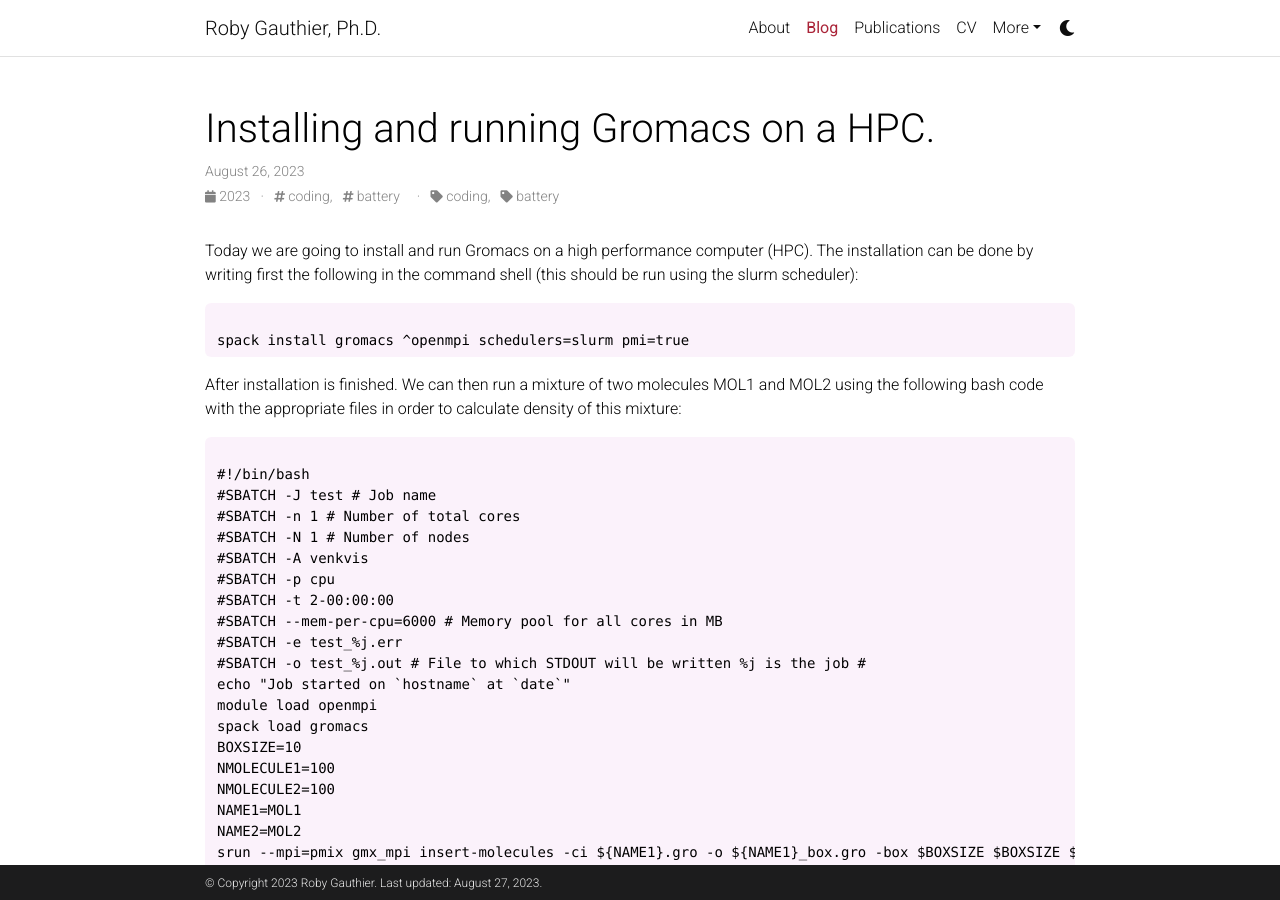
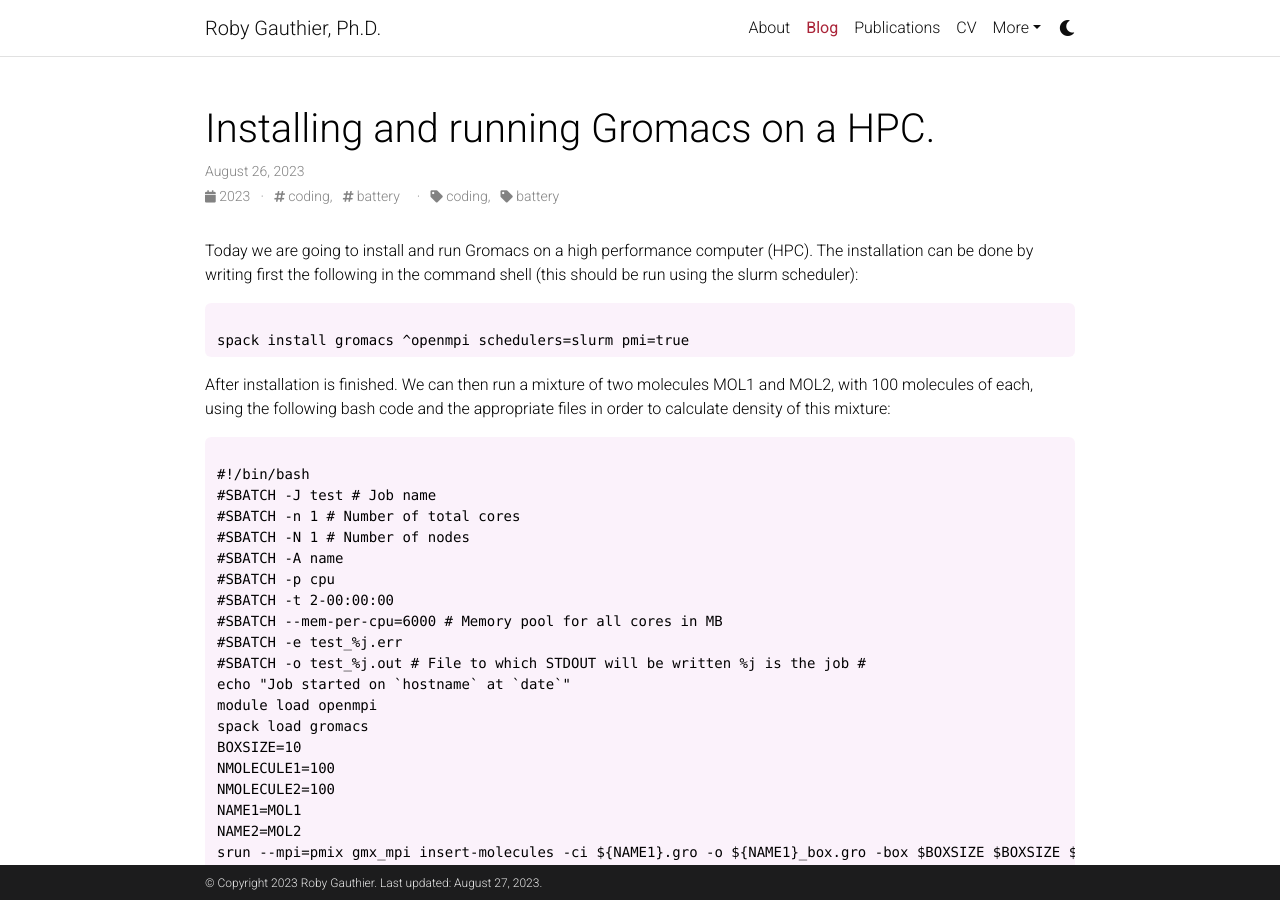
Before and after one commit to robygauthier/robygauthier.github.io, a Jekyll site: the page built from _posts/2023-08-26-GroHPC.md, in a window 1280 px wide and 900 px high. Built offline with Jekyll 4.4.1, drawn with Linux system fonts in a browser that asks for light colours; comment, search, counter and statistics services are not loaded; a style sheet for code colours, icons or effects is not loaded.

Commit message:
Update 2023-08-26-GroHPC.md
Slight text changes.

```diff
--- a/_posts/2023-08-26-GroHPC.md
+++ b/_posts/2023-08-26-GroHPC.md
@@ -13,14 +13,14 @@ Today we are going to install and run Gromacs on a high performance computer (HP
 spack install gromacs ^openmpi schedulers=slurm pmi=true
 {% endhighlight %}
 
-After installation is finished. We can then run a mixture of two molecules MOL1 and MOL2 using the following bash code with the appropriate files in order to calculate density of this mixture:
+After installation is finished. We can then run a mixture of two molecules MOL1 and MOL2, with 100 molecules of each, using the following bash code and the appropriate files in order to calculate density of this mixture:
 
 {% highlight python %}
 #!/bin/bash
 #SBATCH -J test # Job name
 #SBATCH -n 1 # Number of total cores
 #SBATCH -N 1 # Number of nodes
-#SBATCH -A venkvis
+#SBATCH -A name
 #SBATCH -p cpu
 #SBATCH -t 2-00:00:00
 #SBATCH --mem-per-cpu=6000 # Memory pool for all cores in MB
```
